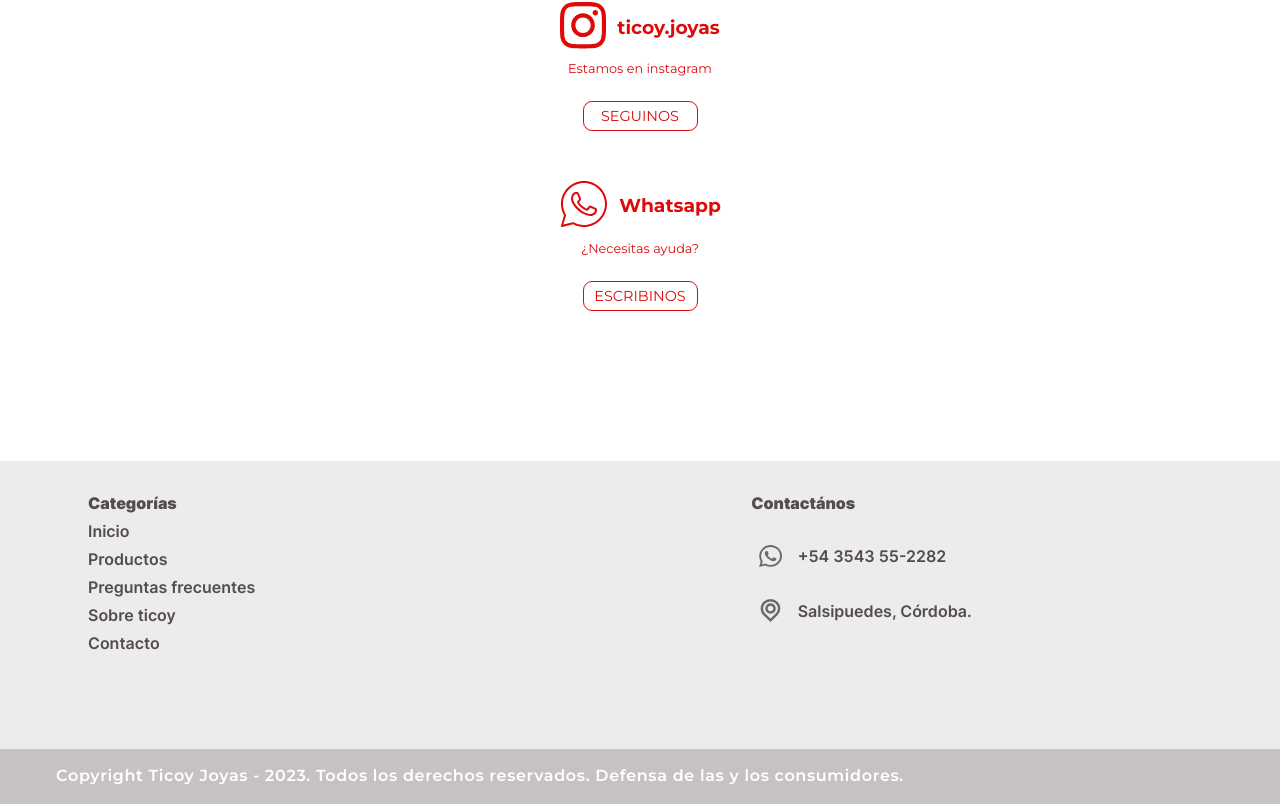
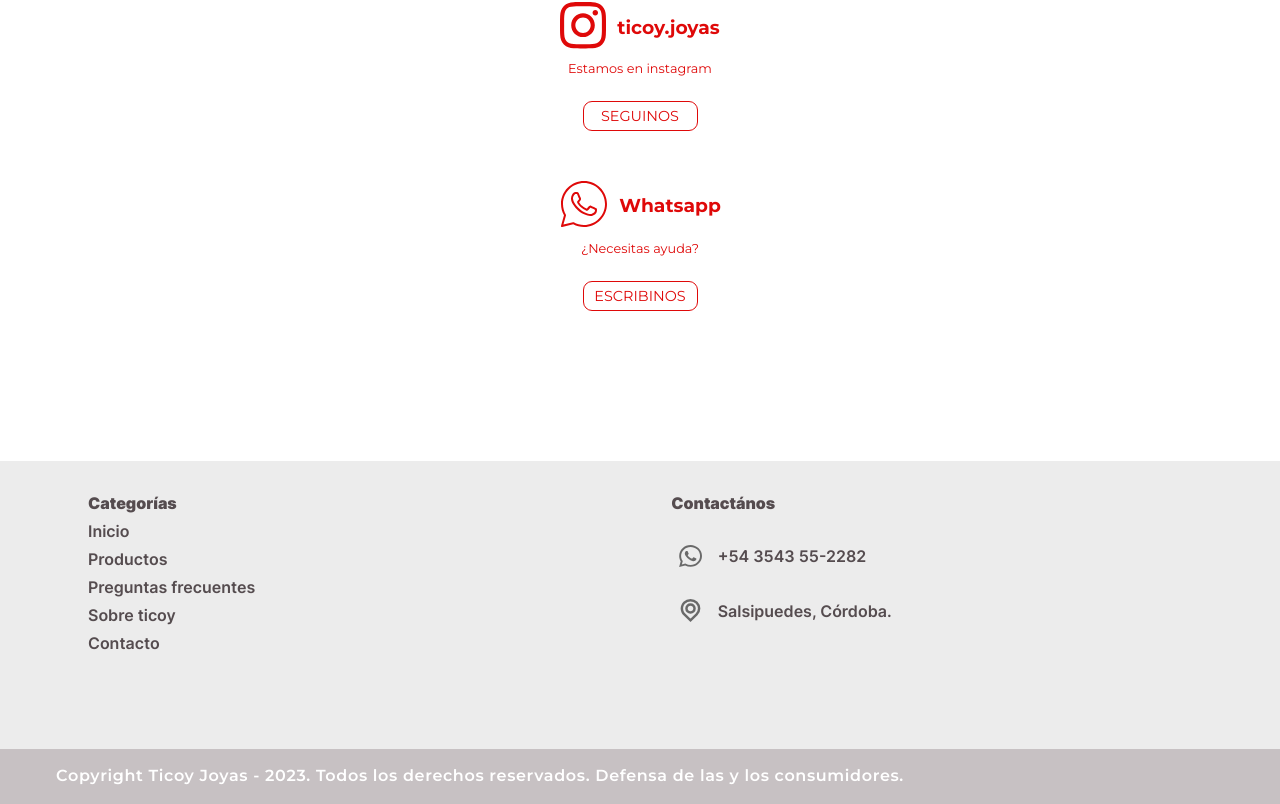
Before and after one commit to cuedefox/Ticoy, a React (Create React App) app: page / in a window 1280 px wide. Shown: the part 4571-5375 px from the top of the page. Built offline with nearby package versions, Linux system fonts and the light colour scheme.

Commit message:
agrego scss

```diff
--- a/src/sass/_about.scss
+++ b/src/sass/_about.scss
@@ -8,7 +8,7 @@
     .title {
         position: relative;
         margin-top: 0;
-        width: 100vw;
+        width: 100%;
         display: flex;
         justify-content: center;
         align-items: center;
--- a/src/sass/_footer.scss
+++ b/src/sass/_footer.scss
@@ -88,7 +88,9 @@
     }
 }
 @media screen and (max-width:1440px) {
-
+    .contacto-footer {
+        margin-left: 20em;
+    }
 }
 @media screen and (max-width:768px) {
     .sections {
--- a/src/sass/_navbar.scss
+++ b/src/sass/_navbar.scss
@@ -109,7 +109,7 @@
         ul {
             position: fixed;
             width: 20em;
-            height: 100vw;
+            height: 100vh;
             background: #F4F4F4;
             flex-flow: column nowrap;
             text-align: start;
```
